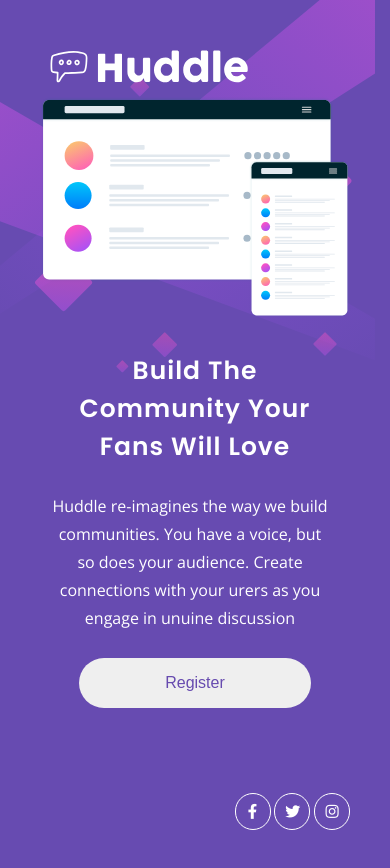
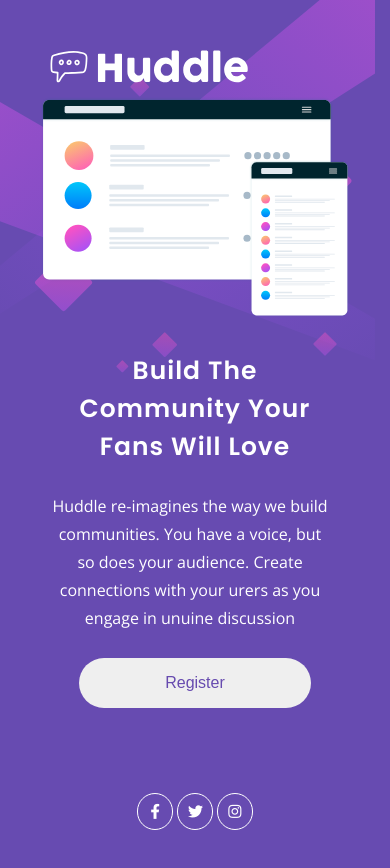
Before and after one commit to lucasaraiva/huddle-landing-page, a plain HTML site: page index.html in a window 390 px wide. Drawn offline with nearby package versions, Linux system fonts and the light colour scheme.

Commit message:
Update responsive.css
Correção dp codigo

```diff
--- a/src/css/responsive.css
+++ b/src/css/responsive.css
@@ -48,7 +48,7 @@
         margin-bottom: 75px;
     }
 
-    .footer {
+    .rodape {
         padding: 0;
         justify-content: center;
     }
```
